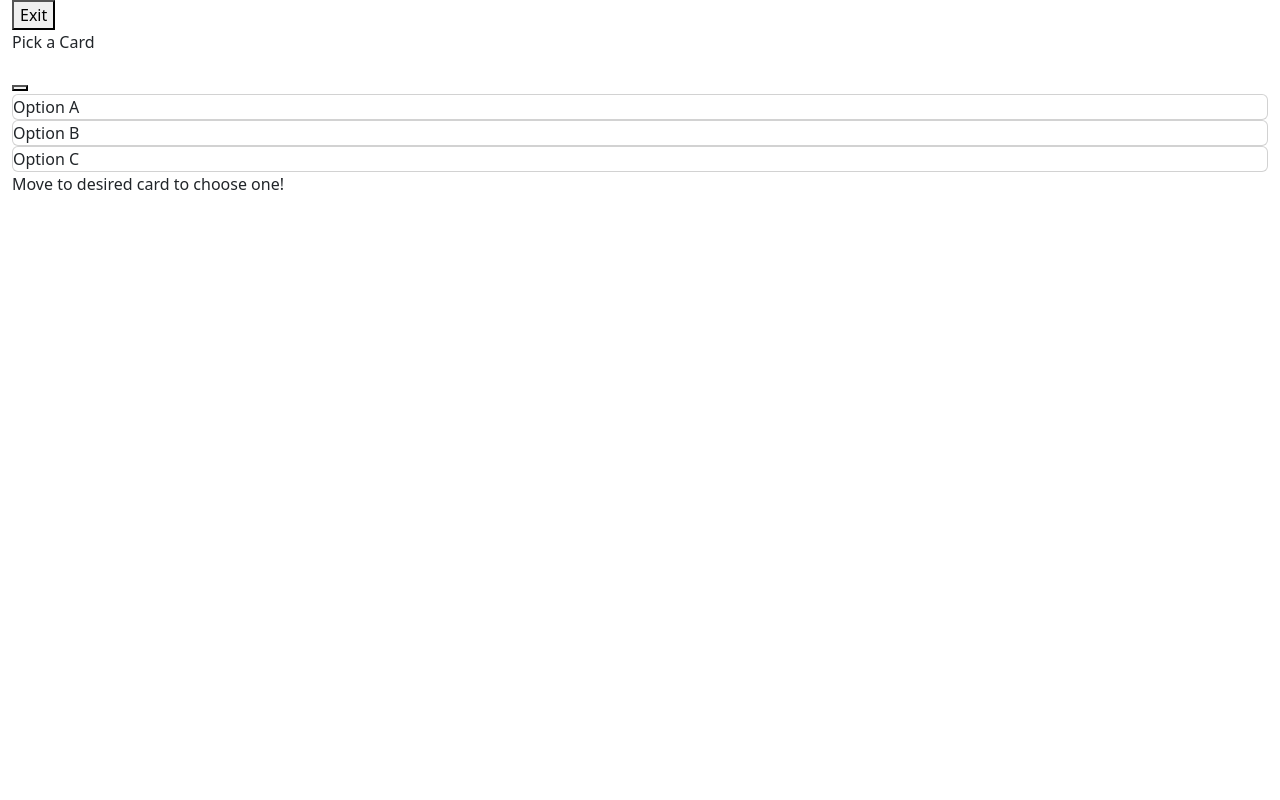
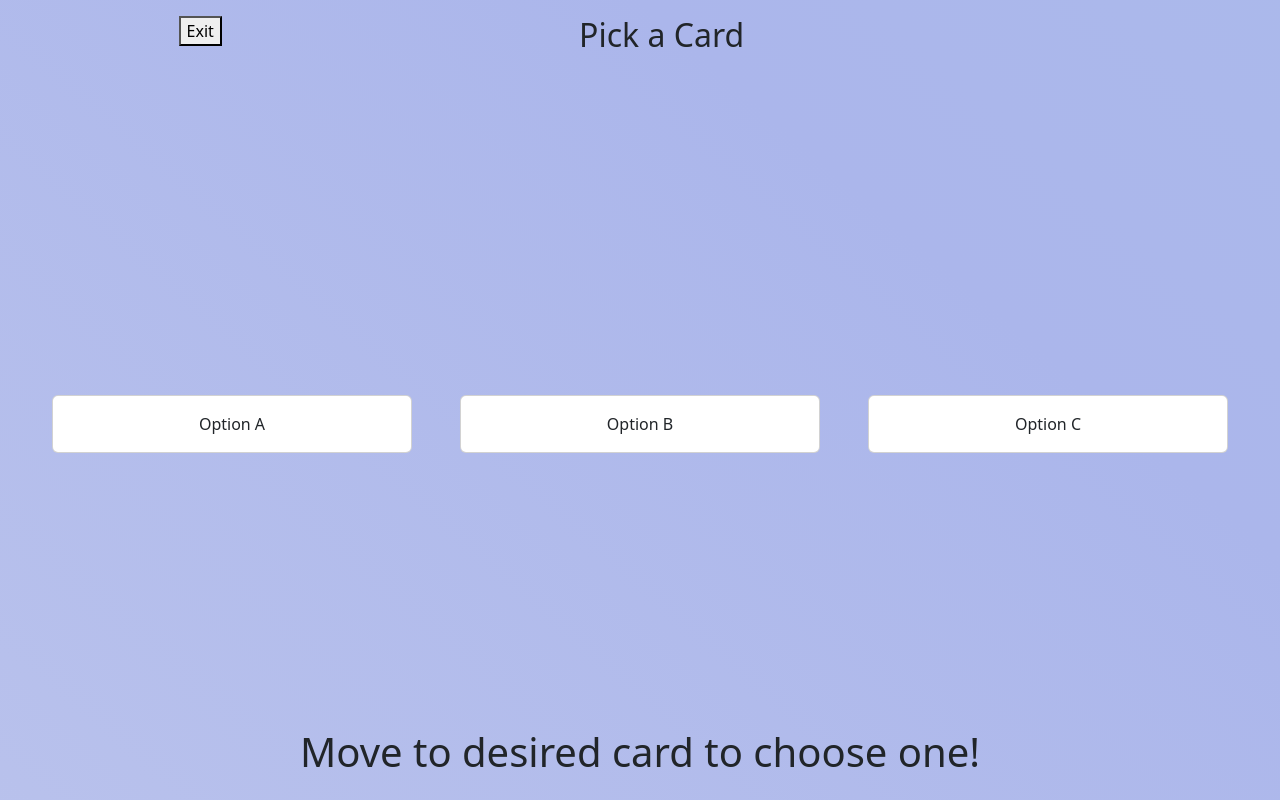
Before and after one commit to vinh-tran1/Serendipity, a Python web app: template templates/selection.html in a window 1280 px wide. Run offline with Jinja, Linux system fonts and the light colour scheme; the template is opened without the code that fills it, so the values that code supplies are empty.

Commit message:
Basic pages html/css

```diff
--- a/templates/selection.html
+++ b/templates/selection.html
@@ -1,7 +1,7 @@
 <!DOCTYPE html>
 <head>
     <title>here2.com</title>
-    <link rel="stylesheet" href="/static/style.css">
+    <link rel="stylesheet" href="style.css">
     <link href="https://cdn.jsdelivr.net/npm/bootstrap@5.2.3/dist/css/bootstrap.min.css" rel="stylesheet" integrity="sha384-rbsA2VBKQhggwzxH7pPCaAqO46MgnOM80zW1RWuH61DGLwZJEdK2Kadq2F9CUG65" crossorigin="anonymous">
     <script src="https://cdn.jsdelivr.net/npm/bootstrap@5.2.3/dist/js/bootstrap.bundle.min.js" integrity="sha384-kenU1KFdBIe4zVF0s0G1M5b4hcpxyD9F7jL+jjXkk+Q2h455rYXK/7HAuoJl+0I4" crossorigin="anonymous"></script>
     <meta name="viewport" content="width=device-width">
@@ -11,31 +11,43 @@
 
 <body>
 
-    <div class="container-fluid">
+    <div class="container-fluid bg-grad vh-100 d-flex justify-content-center align-items-center">
 
         <!-- Buttons + Instructions -->
-        <div class="header">
-            <button>Exit</button>
-            <p>Pick a Card</p>
-            <button></button>
+        <div class="fixed-top mt-3 d-flex justify-content-around">
+            <div>
+                <button>Exit</button>
+            </div>
+            <div>
+                <h2>Pick a Card</h2>
+            </div>
+            <div>
+                <span></span>
+            </div>
         </div>
 
         <!-- Main page content -->
-        <div class="main">
-            <div class="card">
-                Option A
+        <div class="row g-5 w-100 m-3">
+            <div class="col">
+                <div class="card p-3 text-center">
+                    Option A
+                </div>
             </div>
-            <div class="card">
-                Option B
+            <div class="col">
+                <div class="card p-3 text-center">
+                    Option B
+                </div>
             </div>
-            <div class="card">
-                Option C
+            <div class="col">
+                <div class="card p-3 text-center">
+                    Option C
+                </div>
             </div>
         </div>
 
         <!-- Instructions for Human-Computer Interaction -->
-        <div class="footer">
-            Move to desired card to choose one!
+        <div class="fixed-bottom text-center mb-3">
+            <h1>Move to desired card to choose one!</h1>
         </div>
 
     </div>
--- /dev/null
+++ b/templates/style.css
@@ -0,0 +1,11 @@
+.bg-grad {
+    background: linear-gradient(221deg, #7ab1a3, #abd5eb, #abb6eb, #eaebf0);
+    background-size: 1000% 1000%;
+    animation: bgColorFlow 14s ease infinite;
+}
+
+@keyframes bgColorFlow {
+    0%{background-position:50% 0%}
+    50%{background-position:50% 100%}
+    100%{background-position:50% 0%}
+}
```
Also changed, not shown: templates/landing.html (+9 -8 lines), templates/message.html (+11 -10 lines), templates/qrcode.html (+10 -10 lines), README.md, static/style.css (deleted).
